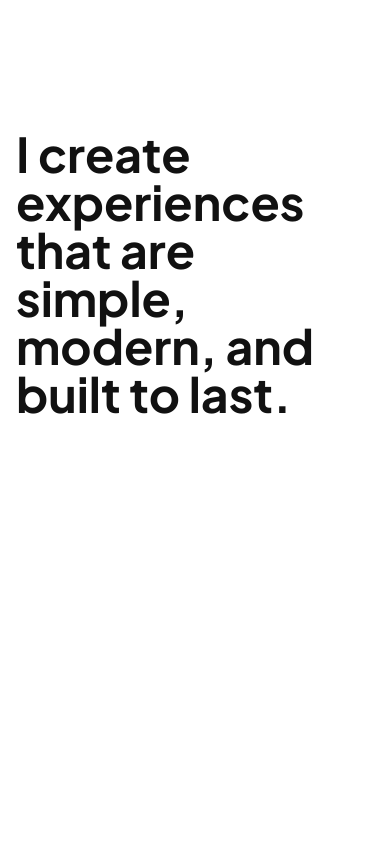
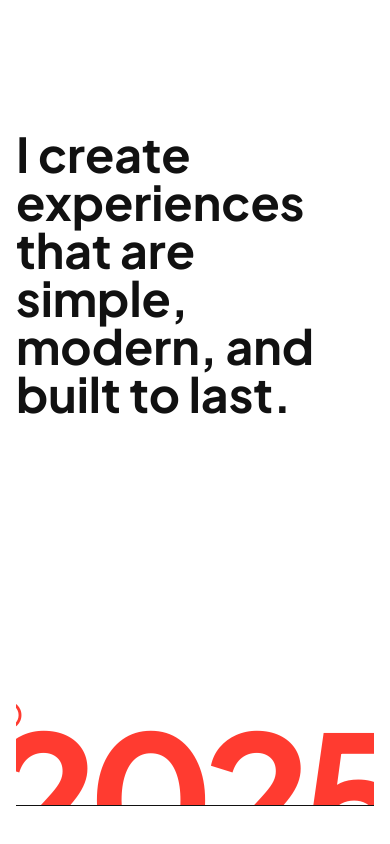
Before and after one commit to danutama/nextjs-portfolio, a Next.js app: page / in a window 390 px wide. Shown: the part 992-1836 px from the top of the page. Before the commit the page ends 1688 px from the top, so only its background shows below. Built offline with nearby package versions, Linux system fonts and the light colour scheme.

Commit message:
update footer and fix navbar

```diff
--- a/app/about/page.js
+++ b/app/about/page.js
@@ -1,5 +1,4 @@
 import About from '@/components/sections/About';
-import Footer from '@/components/sections/Footer';
 
 export const metadata = {
   title: 'About Me | Danu Pratama',
@@ -10,7 +9,6 @@ export default function AboutPage() {
   return (
     <main>
       <About />
-      <Footer />
     </main>
   );
 }
--- a/app/globals.css
+++ b/app/globals.css
@@ -22,6 +22,7 @@
   --color-text-inverse: #ffffff;
 
   /* Accent */
+  --color-accent: #ff3b30;
 }
 
 /* Dark mode */
@@ -34,6 +35,7 @@
 
   --color-text: #ffffff;
   --color-text-inverse: #111111;
+  --color-accent: #565656;
 }
 
 html,
--- a/components/css/footer.css
+++ b/components/css/footer.css
@@ -1,32 +1,45 @@
 #footer {
   width: 100%;
-  background-color: var(--color-inverse);
-  position: fixed;
-  bottom: 0;
-  overflow: hidden;
+  padding-bottom: 5rem;
 }
 
-.marquee {
+.footer {
   width: 100%;
+  height: 50%;
+  padding: 0;
+  display: flex;
+  justify-content: center;
+  align-items: start;
   overflow: hidden;
+  border-bottom: 1px solid var(--color-inverse);
 }
 
-.marquee__inner {
+.footer-text {
+  position: relative;
   display: inline-block;
+  transform-origin: center top;
+  font-size: 20vw;
+  font-weight: bold;
+  line-height: 1;
+  letter-spacing: -5px;
   white-space: nowrap;
-  will-change: transform;
+  color: var(--color-accent);
+  padding: 0;
+  margin: 0;
 }
 
-.marquee__inner span {
-  font-size: 1rem;
-  font-weight: 500;
-  color: var(--color-text-inverse);
-  text-transform: uppercase;
-  padding-right: 2rem;
+.footer-text .small {
+  position: absolute;
+  top: 0;
+  left: 0;
 }
 
 @media (max-width: 640px) {
-  #footer {
-    display: none;
+  .footer {
+    height: 13vh;
+  }
+
+  .footer-text {
+    padding-top: 3px;
   }
 }
--- a/components/globals/Navbar.jsx
+++ b/components/globals/Navbar.jsx
@@ -52,13 +52,13 @@ export default function Navbar() {
     gsap.set(linksRef.current, { y: '-100%' });
   }, []);
 
-  // Animasi saat open berubah
+  // Start animation
   useEffect(() => {
     if (open) {
       gsap.to(menuRef.current, {
         clipPath: 'polygon(0 0, 100% 0, 100% 100%, 0 100%)',
-        duration: 0.8,
-        ease: 'power3.out',
+        duration: 1,
+        ease: 'power4.inOut',
       });
 
       // menu items
@@ -67,7 +67,7 @@ export default function Navbar() {
         { y: '-100%' }, // from top
         {
           y: '0%',
-          duration: 0.8,
+          duration: 1,
           ease: 'power3.out',
           stagger: { each: 0.1, from: 'end' },
           delay: 0.3,
--- a/components/sections/Footer.jsx
+++ b/components/sections/Footer.jsx
@@ -1,44 +1,39 @@
 'use client';
 
-import { useEffect, useRef } from 'react';
+import { useEffect, useRef, useState } from 'react';
 import '../css/footer.css';
 
 export default function Footer() {
-  const marqueeRef = useRef(null);
+  const containerRef = useRef(null);
+  const textRef = useRef(null);
+  const [scale, setScale] = useState(1);
 
   useEffect(() => {
-    if (window.innerWidth <= 640) return;
+    const resize = () => {
+      if (!containerRef.current || !textRef.current) return;
 
-    const el = marqueeRef.current;
-    let offset = 0;
-    const speed = 1;
+      const parentWidth = containerRef.current.offsetWidth;
+      const textWidth = textRef.current.offsetWidth;
 
-    // duplicate teks >= 2 * layar
-    while (el.scrollWidth < window.innerWidth * 2) {
-      el.innerHTML += el.innerHTML;
-    }
+      if (textWidth > 0) {
+        setScale(parentWidth / textWidth);
+      }
+    };
 
-    const textWidth = el.scrollWidth / 2;
-
-    function animate() {
-      offset -= speed;
-      if (Math.abs(offset) >= textWidth) {
-        offset = 0;
-      }
-      el.style.transform = `translateX(${offset}px)`;
-      requestAnimationFrame(animate);
-    }
-
-    animate();
+    resize();
+    window.addEventListener('resize', resize);
+    return () => window.removeEventListener('resize', resize);
   }, []);
 
   return (
-    <div id="footer">
-      <div className="marquee">
-        <div className="marquee__inner" ref={marqueeRef}>
-          <span>UNDER DEVELOPMENT</span>
+    <footer id="footer">
+      <div className="container">
+        <div className="footer" ref={containerRef}>
+          <span ref={textRef} className="footer-text" style={{ transform: `scale(${scale})` }}>
+            <span className="small fw-normal">&copy;</span>2025
+          </span>
         </div>
       </div>
-    </div>
+    </footer>
   );
 }
```
Also changed, not shown: components/css/marquee.css (added, +32 -0 lines), components/globals/Marquee.jsx (added, +44 -0 lines).
